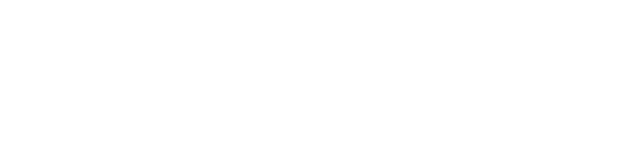
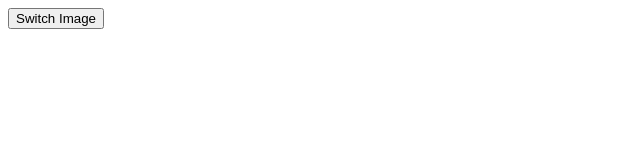
Before and after one commit to SalimHD7/project, a plain HTML site: page minecraft/index.html in a window 1280 px wide. Shown: the whole page, without its empty margins (0-640 px from the left). Drawn offline with Linux system fonts and the light colour scheme.

Commit message:
minecraft

```diff
--- a/minecraft/index.html
+++ b/minecraft/index.html
@@ -12,6 +12,8 @@
 
 
 <body>
+    <button id="switch-button">Switch Image</button>
+
 
 
 
```
